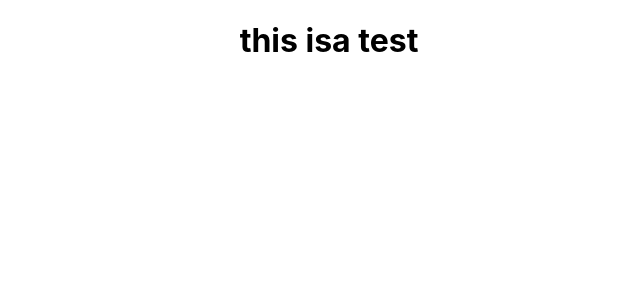
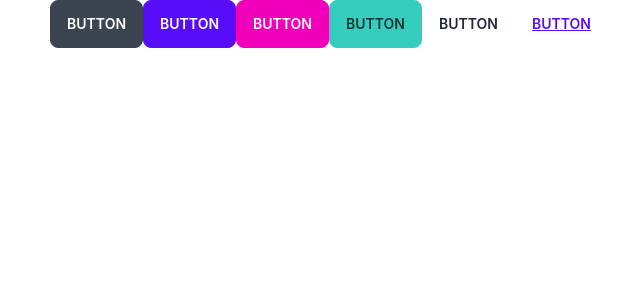
Before and after one commit to Sayeednayeem1/b6a11-service-review-client, a React (Create React App) app: page / in a window 1280 px wide. Shown: the top 300 px of the page, without its empty margins (311-951 px from the left). Built offline with nearby package versions, Linux system fonts and the light colour scheme.

Commit message:
installed tailwind daisyUI and react router

```diff
--- a/package.json
+++ b/package.json
@@ -6,6 +6,7 @@
     "@testing-library/jest-dom": "^5.16.5",
     "@testing-library/react": "^13.4.0",
     "@testing-library/user-event": "^13.5.0",
+    "daisyui": "^2.38.1",
     "react": "^18.2.0",
     "react-dom": "^18.2.0",
     "react-router-dom": "^6.4.3",
@@ -35,5 +36,10 @@
       "last 1 firefox version",
       "last 1 safari version"
     ]
+  },
+  "devDependencies": {
+    "autoprefixer": "^10.4.13",
+    "postcss": "^8.4.18",
+    "tailwindcss": "^3.2.2"
   }
 }
--- /dev/null
+++ b/postcss.config.js
@@ -0,0 +1,6 @@
+module.exports = {
+  plugins: {
+    tailwindcss: {},
+    autoprefixer: {},
+  },
+}
--- a/src/App.js
+++ b/src/App.js
@@ -1,12 +1,15 @@
-import logo from './logo.svg';
+
 import './App.css';
 
 function App() {
   return (
     <div className="App">
-      <h1>this isa  test
-
-      </h1>
+      <button className="btn">Button</button>
+      <button className="btn btn-primary">Button</button>
+      <button className="btn btn-secondary">Button</button>
+      <button className="btn btn-accent">Button</button>
+      <button className="btn btn-ghost">Button</button>
+      <button className="btn btn-link">Button</button>
     </div>
   );
 }
--- a/src/index.css
+++ b/src/index.css
@@ -1,3 +1,7 @@
+@tailwind base;
+@tailwind components;
+@tailwind utilities;
+
 body {
   margin: 0;
   font-family: -apple-system, BlinkMacSystemFont, 'Segoe UI', 'Roboto', 'Oxygen',
--- /dev/null
+++ b/tailwind.config.js
@@ -0,0 +1,10 @@
+/** @type {import('tailwindcss').Config} */
+module.exports = {
+  content: [
+    "./src/**/*.{js,jsx,ts,tsx}",
+  ],
+  theme: {
+    extend: {},
+  },
+  plugins: [require("daisyui")],
+}
```
Also changed, not shown: 1 other file (tests, documents, lock files or other folders).
